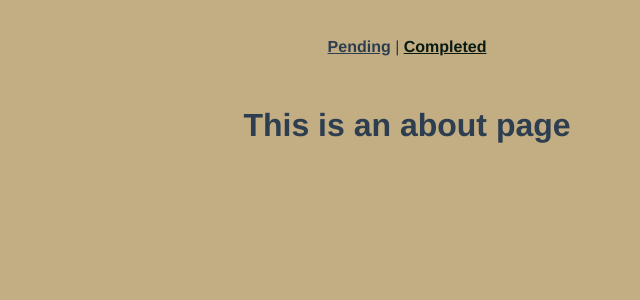
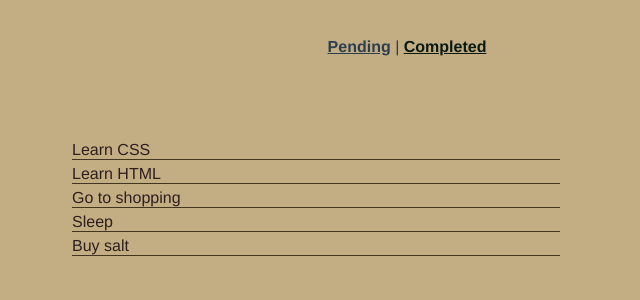
Before and after one commit to tdjtmc/taskmanager, a Vue app: page /completed in a window 1280 px wide. Shown: the top 300 px of the page, without its empty margins (233-873 px from the left). Built offline with nearby package versions, Linux system fonts and the light colour scheme.

Commit message:
testing new view

```diff
--- a/src/views/CompletedTaskView.vue
+++ b/src/views/CompletedTaskView.vue
@@ -1,5 +1,34 @@
 <template>
-  <div class="about">
-    <h1>This is an about page</h1>
+  <div class="container">
+    <ul>
+      <li>Learn CSS</li>
+      <li>Learn HTML</li>
+      <li>Go to shopping</li>
+      <li>Sleep</li>
+      <li>Buy salt</li>
+    </ul>
   </div>
 </template>
+<style scoped>
+.container {
+  max-width: 750px;
+  margin: 0 auto;
+  color: #fafafa;
+}
+ul {
+  display: flex;
+  flex-direction: column;
+  margin-top: 50px;
+  list-style: none;
+  width: 65%;
+  justify-content: space-between;
+}
+
+ul li {
+  display: flex;
+  justify-content: space-between;
+  margin-top: 5px;
+  color: #2e1f1f;
+  border-bottom: 1px solid #42361f;
+}
+</style>
```
